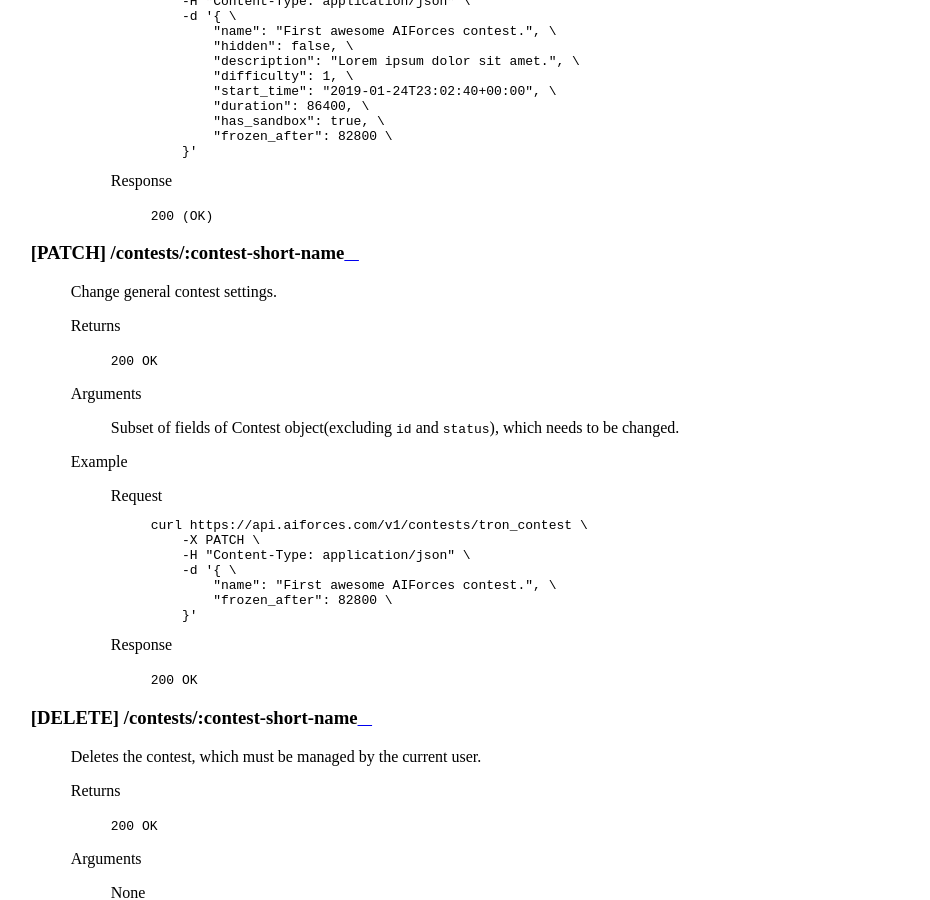
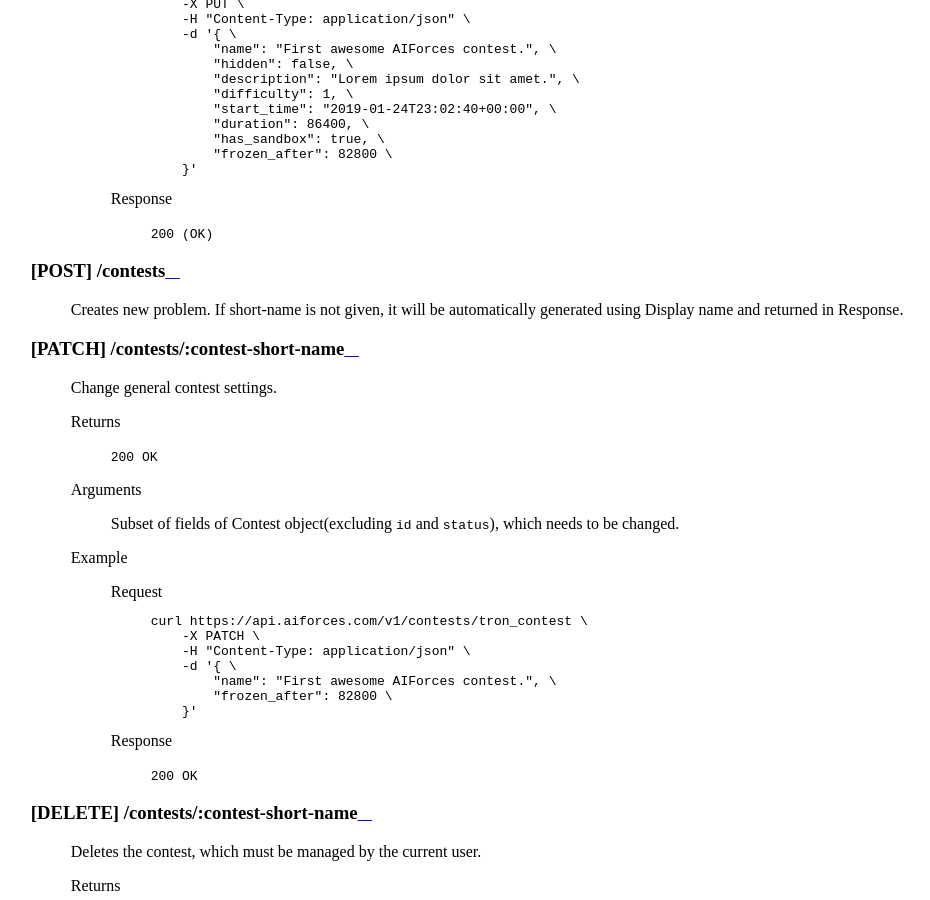
Before and after one commit to AIForces/AIForcesAPI, a Sphinx documentation site: the page built from docs/source/contest.rst, in a window 1280 px wide and 900 px high, scrolled down 2698 px. Shown: the whole window, without its empty margins (29-959 px from the left). Built offline with Sphinx 7.4.7 and the Read the Docs theme 2.0.0, drawn with Linux system fonts in a browser that asks for light colours.

Commit message:
Added POST endpoint to Contest API

```diff
--- a/docs/source/contest.rst
+++ b/docs/source/contest.rst
@@ -147,6 +147,10 @@
         Response
             ``200 (OK)``
 
+[POST] /contests
+----------------
+    Creates new problem. If short-name is not given, it will be automatically generated using Display name and returned in Response.
+
 [PATCH] /contests/:contest-short-name
 -------------------------------------
     Change general contest settings.
```
